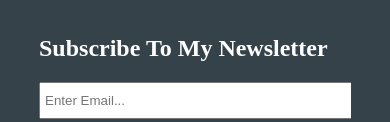
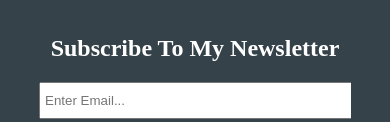
Before and after one commit to markmeng1/CV, a plain HTML site: page index.html in a window 390 px wide. Shown: the part 674-796 px from the top of the page. Drawn offline with Linux system fonts and the light colour scheme.

Commit message:
eighth change

```diff
--- a/css/style.css
+++ b/css/style.css
@@ -181,7 +181,7 @@ footer{
 /*Media Queries*/
 @media(max-width:768px){
 	header #branding,
-	header nav，
+	header nav,
 	#newsletter h1,
 	#newsletter form,
 	#boxes .box,
```
